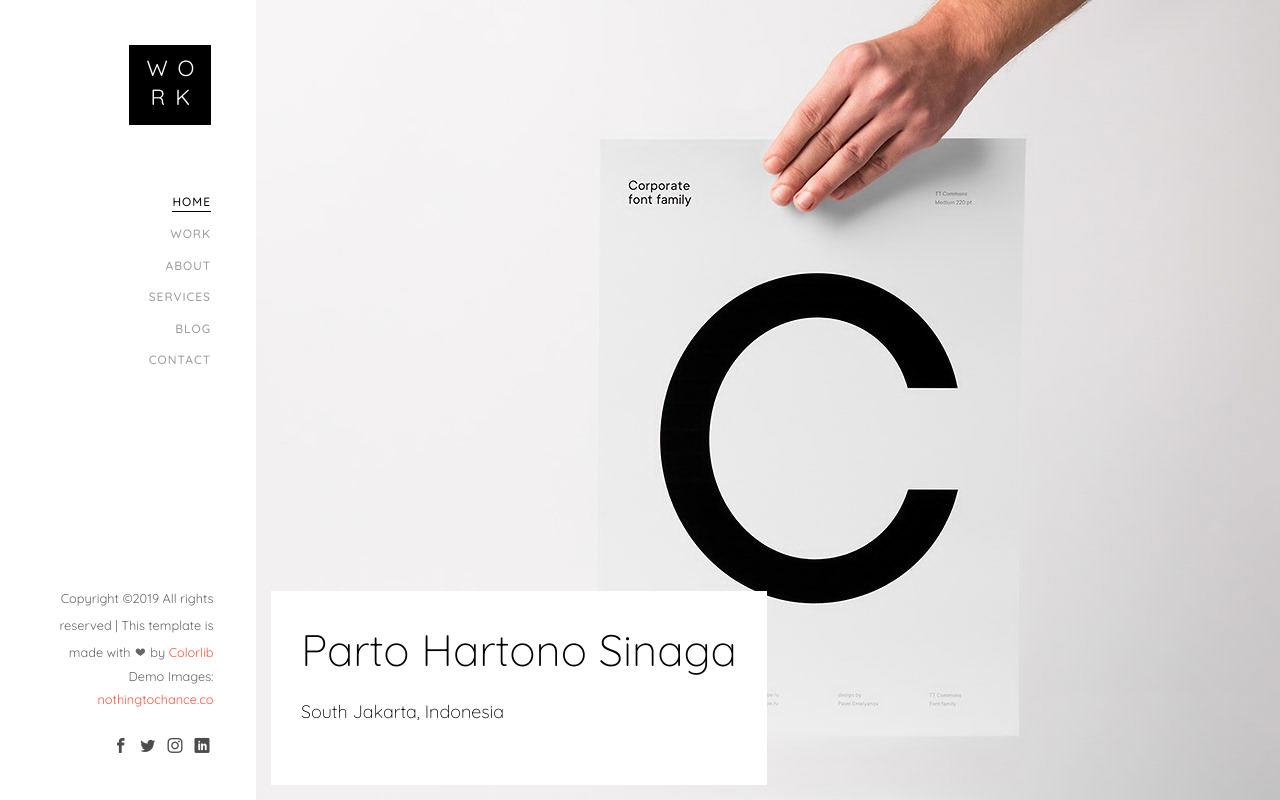
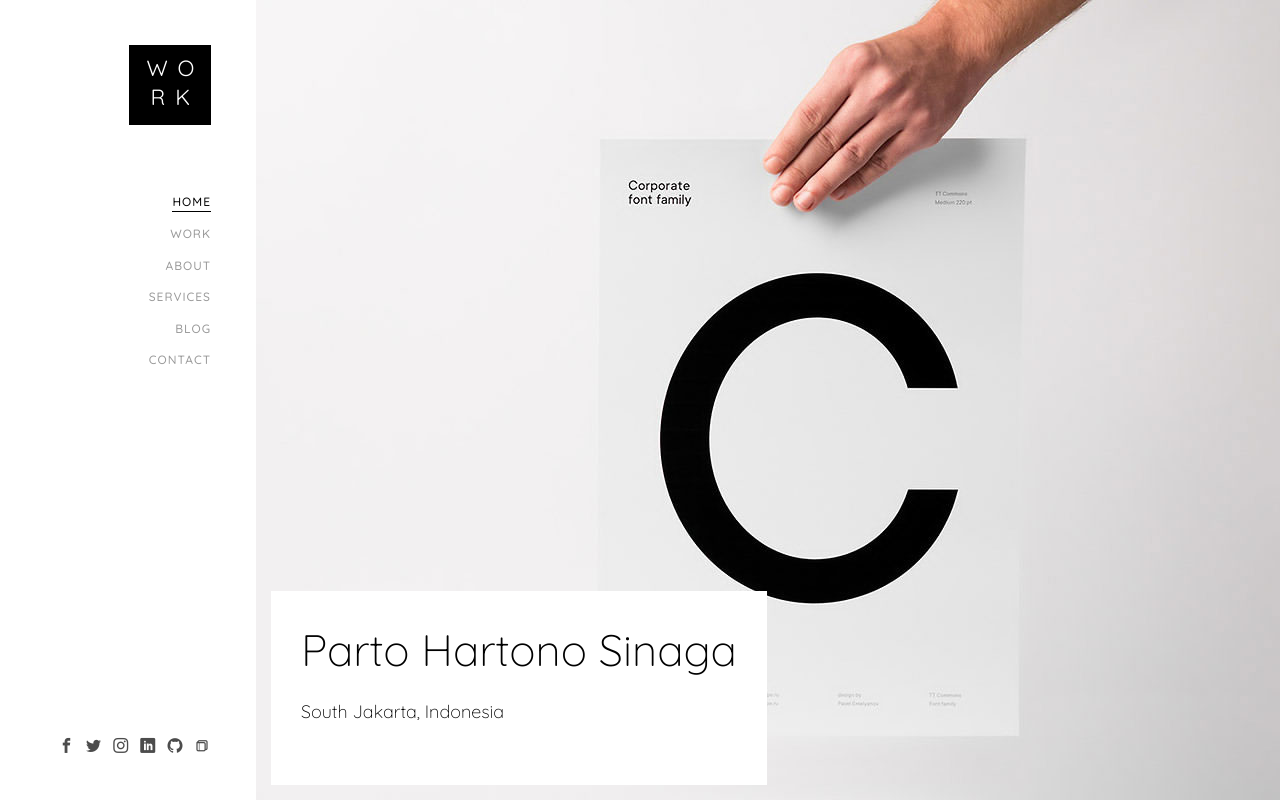
Before and after one commit to partosinaga/partosinaga.github.io, a plain HTML site: page index.html in a window 1280 px wide. Shown: the top 800 px of the page. Drawn offline with Linux system fonts and the light colour scheme; files whose address does not match are found by name.

Commit message:
font icon

```diff
--- a/index.html
+++ b/index.html
@@ -61,14 +61,13 @@
 			</nav>
 
 			<div class="colorlib-footer">
-				<p><small><!-- Link back to Colorlib can't be removed. Template is licensed under CC BY 3.0. -->
-Copyright &copy;<script>document.write(new Date().getFullYear());</script> All rights reserved | This template is made with <i class="icon-heart" aria-hidden="true"></i> by <a href="https://colorlib.com" target="_blank">Colorlib</a>
-<!-- Link back to Colorlib can't be removed. Template is licensed under CC BY 3.0. --> </span> <span>Demo Images: <a href="http://nothingtochance.co/" target="_blank">nothingtochance.co</a></span></small></p>
 				<ul>
-					<li><a href="#"><i class="icon-facebook2"></i></a></li>
-					<li><a href="#"><i class="icon-twitter2"></i></a></li>
-					<li><a href="#"><i class="icon-instagram"></i></a></li>
-					<li><a href="#"><i class="icon-linkedin2"></i></a></li>
+					<li><a target="_blank" href="https://www.facebook.com/parto.sinaga.50"><i class="icon-facebook2"></i></a></li>
+					<li><a target="_blank" href="https://twitter.com/Parto_sinaga"><i class="icon-twitter2"></i></a></li>
+					<li><a target="_blank" href="https://www.instagram.com/sinaga.p/"><i class="icon-instagram"></i></a></li>
+					<li><a target="_blank" href="https://www.linkedin.com/in/parto-sinaga-608b3b112/"><i class="icon-linkedin2"></i></a></li>
+					<li><a target="_blank" href="https://github.com/partosinaga"><i class="icon-github"></i></a></li>
+					<li><a target="_blank" href="https://medium.com/@partosinaga1"><i class="icon-book"></i></a></li>
 				</ul>
 			</div>
 
```
